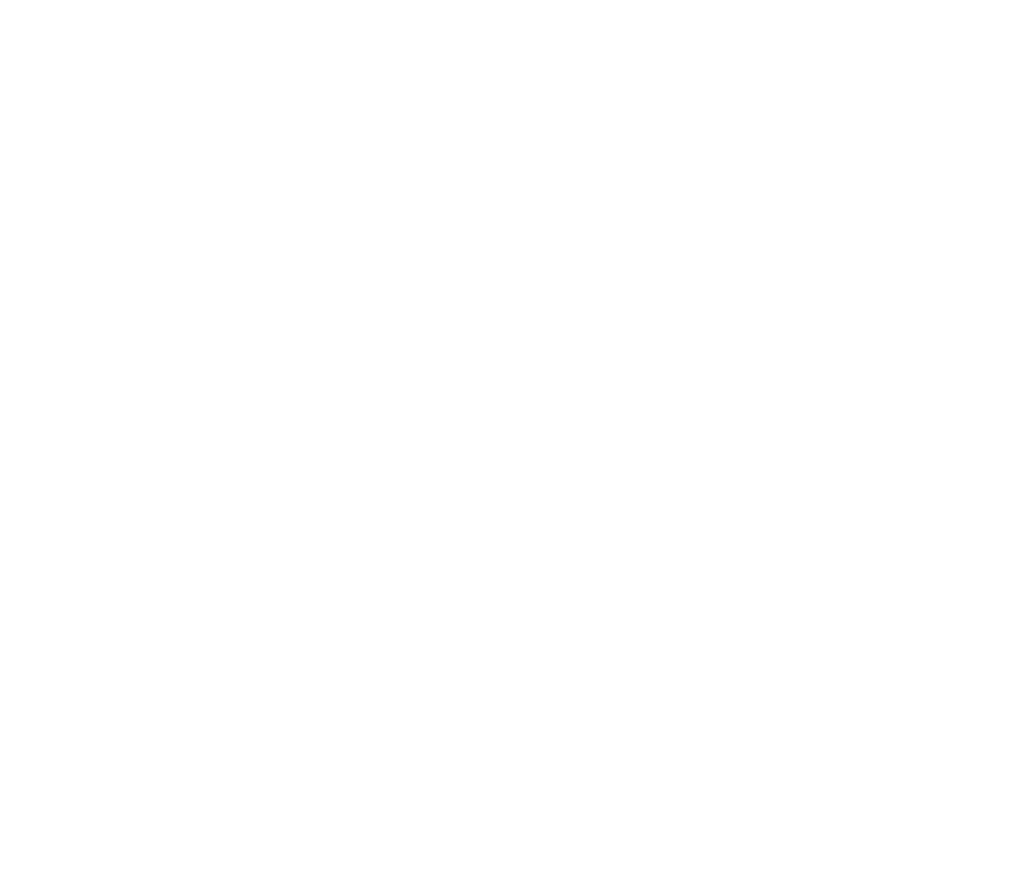
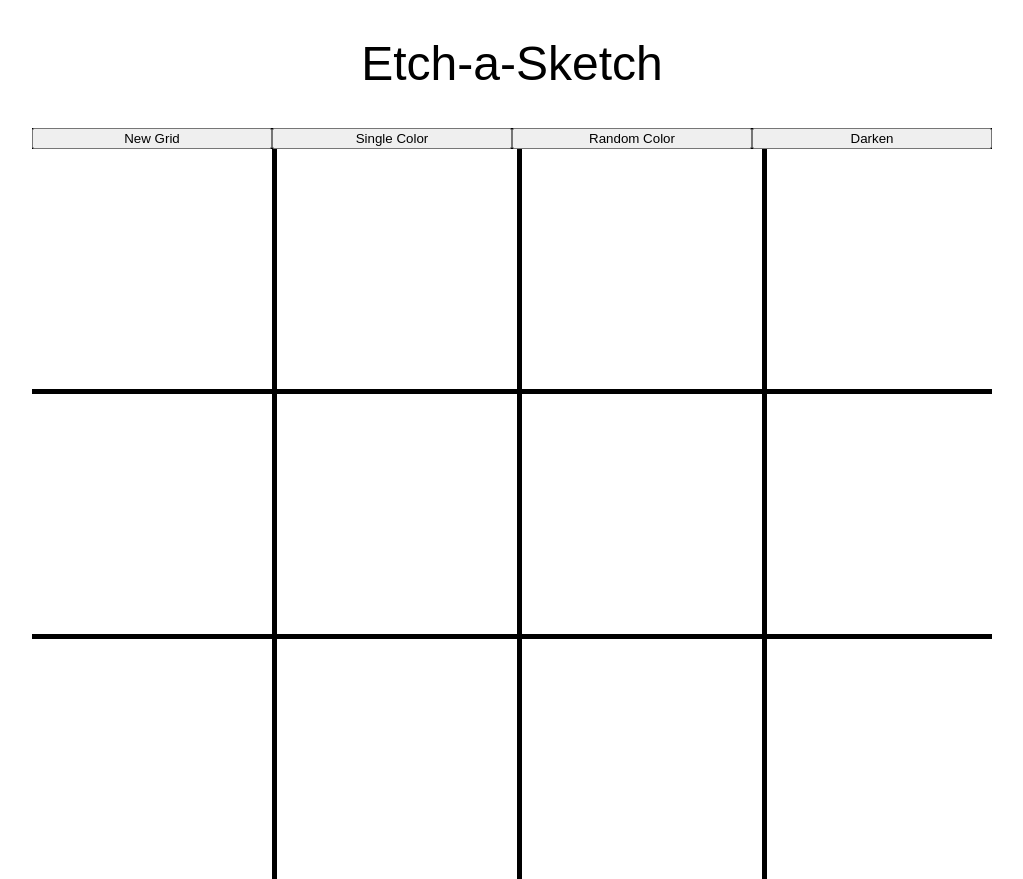
Before and after one commit to Cypher0/etch-a-sketch, a plain HTML site: page index.html in a window 1280 px wide. Shown: the top 879 px of the page, without its empty margins (128-1151 px from the left). Before the commit the page ends 800 px from the top, so only its background shows below. Drawn offline with Linux system fonts and the light colour scheme.

Commit message:
Basic Grid Layout

```diff
--- a/assets/stylesheets/main.css
+++ b/assets/stylesheets/main.css
@@ -0,0 +1,38 @@
+h1, button {
+  font-family: Arial, Helvetica, sans-serif;
+}
+
+h1 {
+  margin: 40px 0;
+  font-size: 3em;
+  text-align: center;
+}
+
+.container {
+  max-width: 1320px;
+  margin: 0 auto;
+}
+
+#grid-container {
+  margin: 0 auto;
+  max-width: 960px;
+  background-color: #000000;
+}
+
+#grid-container header {
+  display: grid;
+  grid-template-columns: repeat(4, 1fr);
+}
+
+#grid {
+  width: 960px;
+  display: grid;
+  grid-template-columns: repeat(4, 1fr);
+  grid-gap: 5px;
+}
+
+.grid-square {
+  height: 240px;
+  width: 240px;
+  background-color: white;
+}
--- a/index.html
+++ b/index.html
@@ -2,12 +2,40 @@
 <html>
   <head>
     <meta charset="utf-8">
+    <link rel="stylesheet" type="text/css" href="assets/stylesheets/reset.css">
     <link rel="stylesheet" type="text/css" href="assets/stylesheets/main.css">
-    <link rel="stylesheet" type="text/css" href="assets/stylesheets/reset.css">
     <title>Etch-a-Sketch by Cypher</title>
   </head>
   <body>
-
+    <div class="container">
+      <h1>Etch-a-Sketch</h1>
+      <div id="grid-container">
+        <header>
+          <button>New Grid</button>
+          <button>Single Color</button>
+          <button>Random Color</button>
+          <button>Darken</button>
+        </header>
+        <section id="grid">
+          <div class="grid-square"></div>
+          <div class="grid-square"></div>
+          <div class="grid-square"></div>
+          <div class="grid-square"></div>
+          <div class="grid-square"></div>
+          <div class="grid-square"></div>
+          <div class="grid-square"></div>
+          <div class="grid-square"></div>
+          <div class="grid-square"></div>
+          <div class="grid-square"></div>
+          <div class="grid-square"></div>
+          <div class="grid-square"></div>
+          <div class="grid-square"></div>
+          <div class="grid-square"></div>
+          <div class="grid-square"></div>
+          <div class="grid-square"></div>
+        </section>
+      </div>
+    </div>
     <script src="assets/scripts/main.js"></script>
   </body>
 </html>
```
